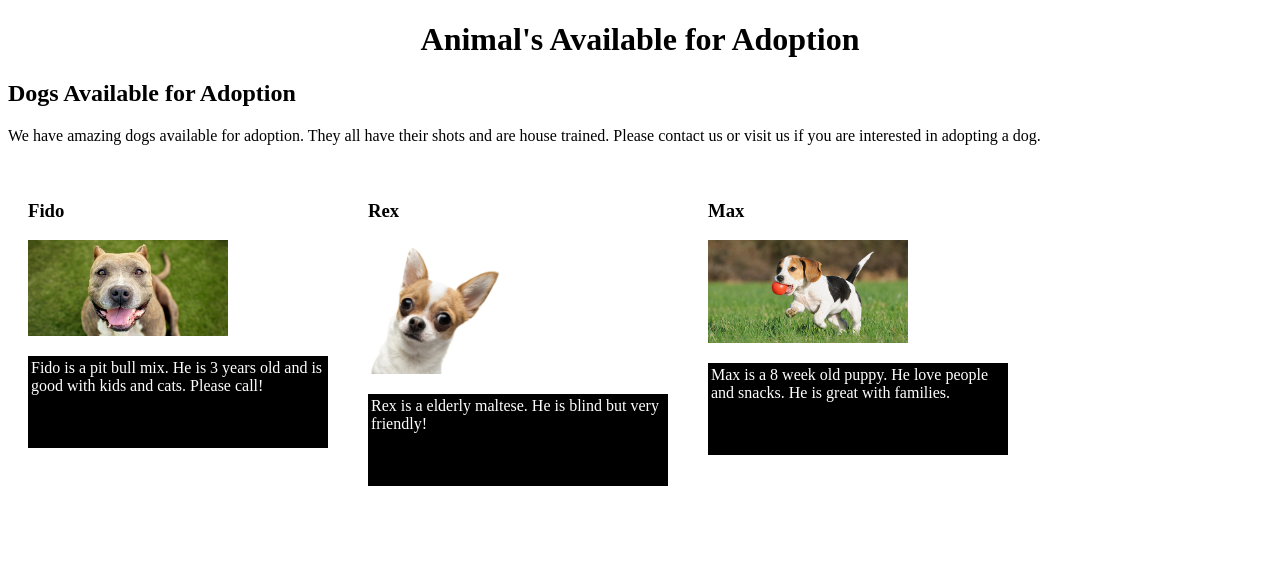
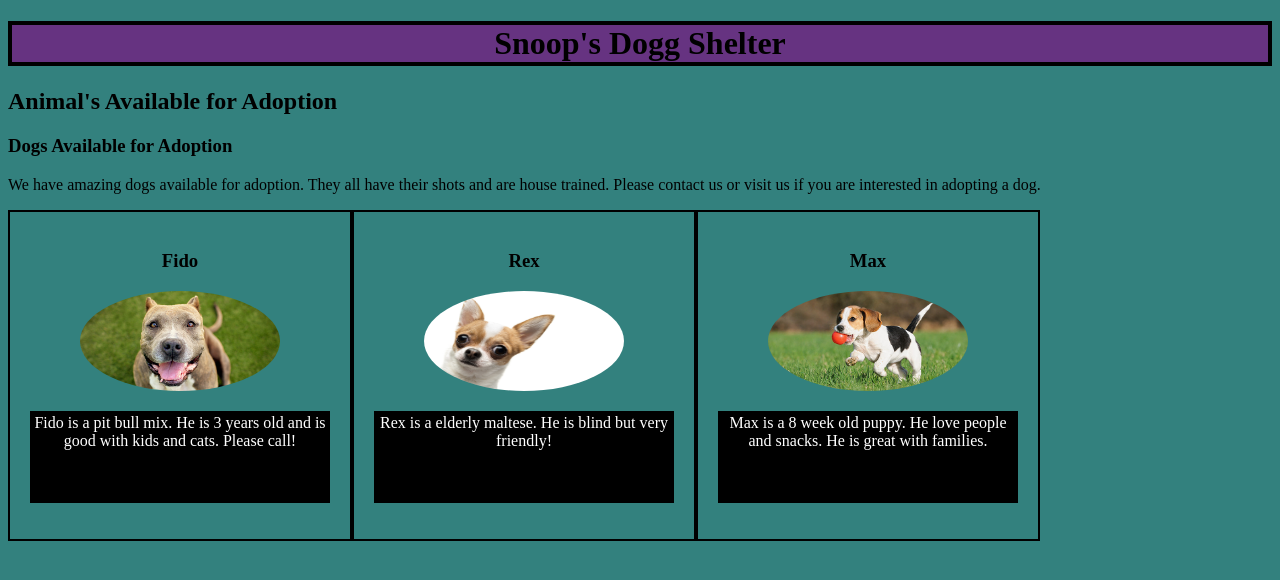
Before and after one commit to mattcaswell253/snoop, a plain HTML site: page index.html in a window 1280 px wide. Drawn offline with Linux system fonts and the light colour scheme.

Commit message:
make our columns match up

```diff
--- a/css/styles.css
+++ b/css/styles.css
@@ -1,13 +1,23 @@
+body {
+  background-color: #33817E;
+}
 h1 {
   text-align: center;
+  border: 4px solid black;
+  background-color: #663381;
 }
 .column {
+  border: 2px solid black;
   width: 300px;
   float: left;
+  text-align: center;
 }
 
 .column img {
   width: 200px;
+  border-radius: 50%;
+  height:100px;
+  text-align: center;
 }
 
 .column p {
@@ -16,6 +26,7 @@ h1 {
   color: white;
   padding-bottom: 50px;
 }
+
 
 @media screen and (min-width: 800px) {
   .column {
--- a/index.html
+++ b/index.html
@@ -6,8 +6,9 @@
     <title>Seattle Animal Shelter</title>
   </head>
   <body>
-    <h1>Animal's Available for Adoption</h1>
-    <h2>Dogs Available for Adoption</h2>
+    <h1>Snoop's Dogg Shelter</h1>
+    <h2>Animal's Available for Adoption</h2>
+    <h3>Dogs Available for Adoption</h3>
       <p>
         We have amazing dogs available for adoption. They all have their shots and are house trained. Please contact us or visit us if you are interested in adopting a dog.
       </p>
@@ -20,7 +21,7 @@
       </div>
         <div class="column">
       <h3>Rex</h3>
-      <img src="images/dog2.jpg" alt="picture of small dog" />
+      <img src="images/dog2.jpg" alt="picture of small dog" class= "dog"/>
       <p>
         Rex is a elderly maltese. He is blind but very friendly!
       </p>
@@ -30,5 +31,6 @@
       <img src="images/dog1.jpg" alt="picture of cute doggy" />
         <p>Max is a 8 week old puppy. He love people and snacks. He is great with families.</p>
       </div>
+
   </body>
 </html>
```
Also changed, not shown: images/dog4.jpg (added).
